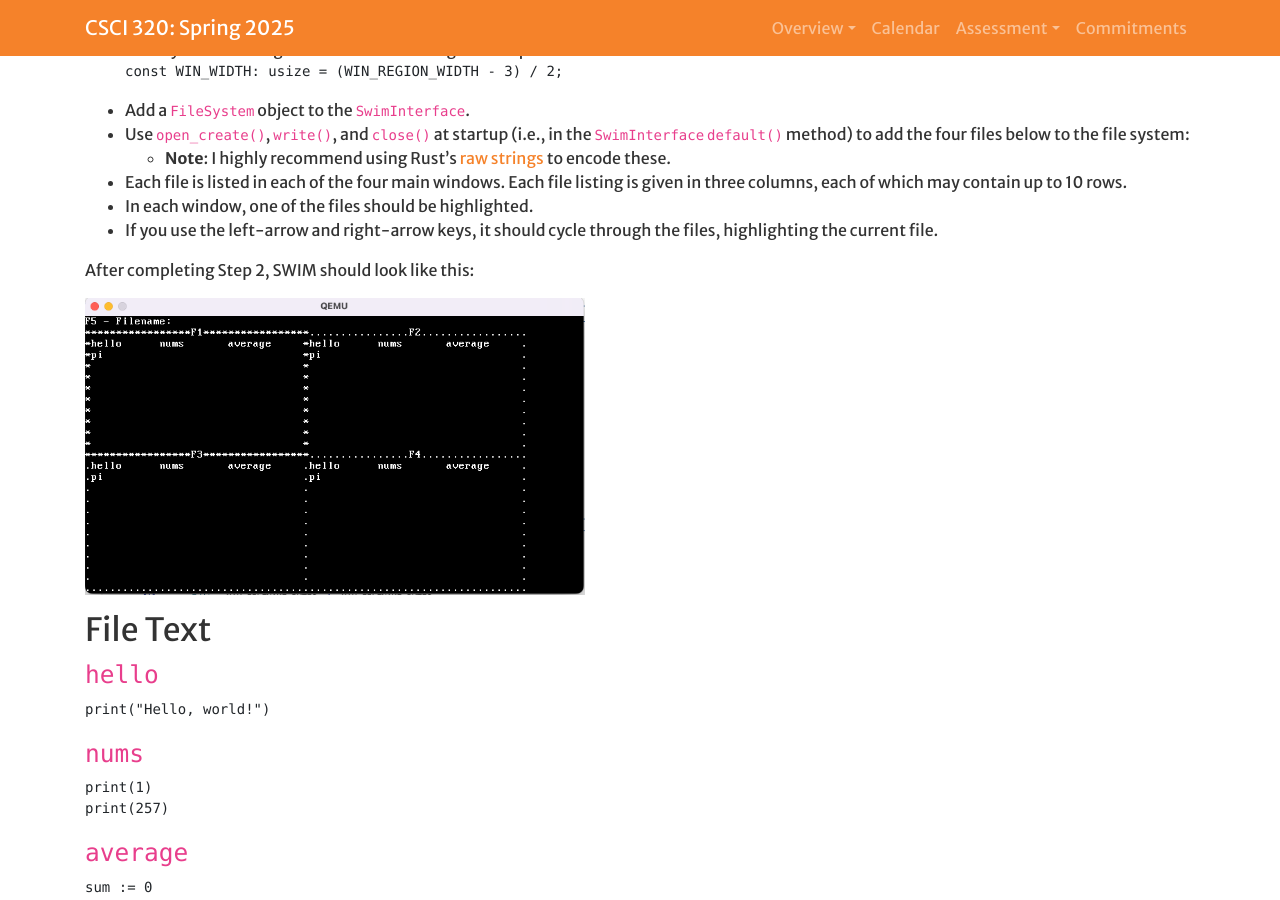
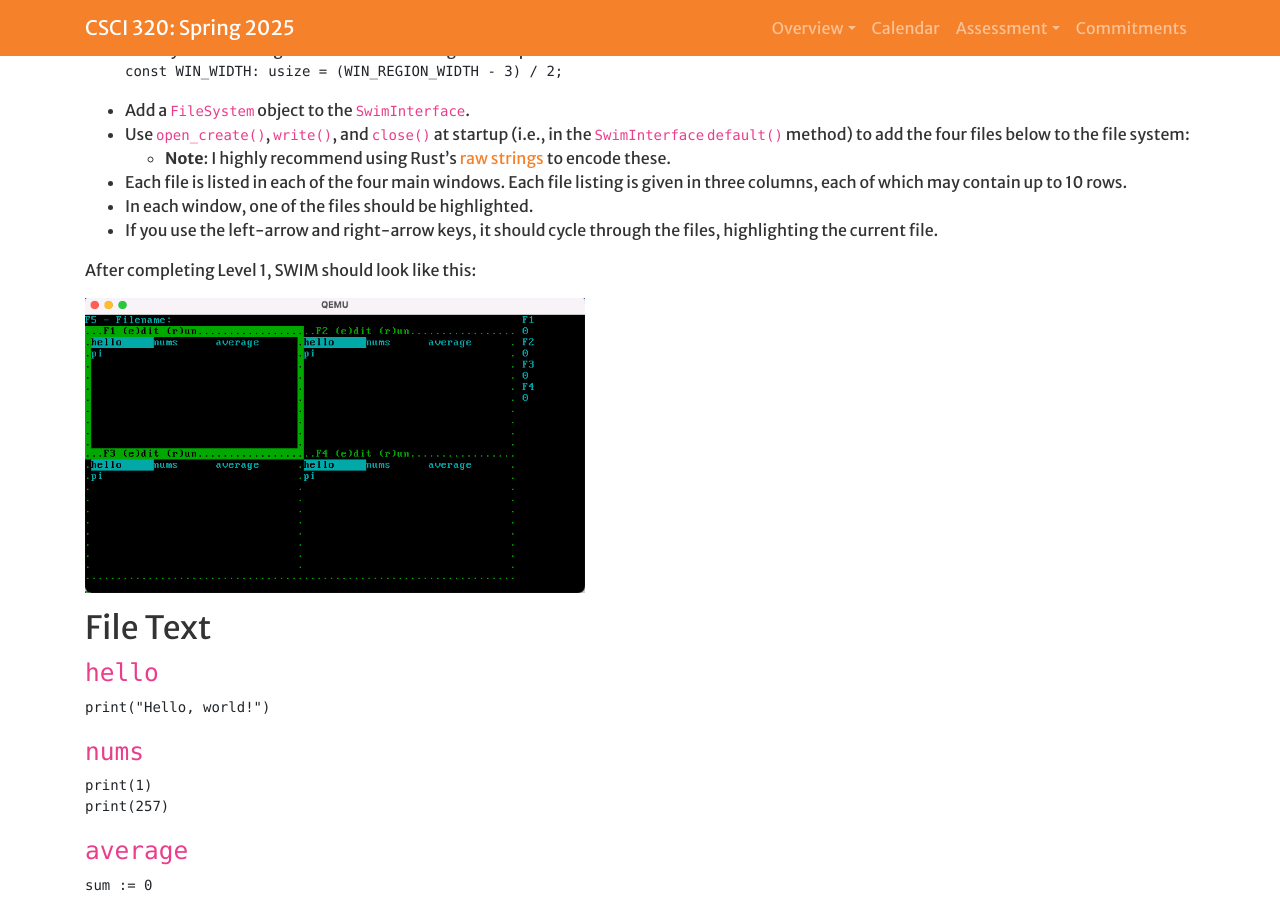
Before and after one commit to Hendrix-CS/csci320, a Jekyll site: the page built from projects/swim.md, in a window 1280 px wide and 900 px high, scrolled down 1091 px. Built offline with Jekyll 4.4.1, drawn with Linux system fonts in a browser that asks for light colours; a script that is not in the unit is left out; our own code applies the rules of GitHub Pages for plain Markdown files; some of the changed text lies outside the part shown.

Commit message:
Updates to Project 10

```diff
--- a/projects/swim.md
+++ b/projects/swim.md
@@ -64,9 +64,9 @@ given in three columns, each of which may contain up to 10 rows.
 * If you use the left-arrow and right-arrow keys, it should cycle through the
   files, highlighting the current file.
 
-After completing Step 2, SWIM should look like this:
+After completing Level 1, SWIM should look like this:
 
-<img src="https://hendrix-cs.github.io/csci320/assets/images/swim_step_2.png" width=500>
+<img src="https://hendrix-cs.github.io/csci320/assets/images/SWIM_Level_1.png" width=500>
 
 ## File Text
 
@@ -198,6 +198,10 @@ After saving the file using `F6` and reopening it in the `F2` buffer, it should
 like this:
 <img src="https://hendrix-cs.github.io/csci320/assets/images/swim_step_3d.png" width=500>
 
+After closing the `F2` buffer and running the program in the `F3` buffer, it should look
+like this:
+<img src="https://hendrix-cs.github.io/csci320/assets/images/swim_step_3e.png" width=500>
+
 
 ## Acknowledgement
 
```
Also changed, not shown: assets/images/SWIM_Level_1.png (added), assets/images/SWIM_Level_2.png (added), assets/images/swim_step_3a.png, assets/images/swim_step_3b.png, assets/images/swim_step_3c.png, assets/images/swim_step_3d.png, assets/images/swim_step_3e.png (added).
